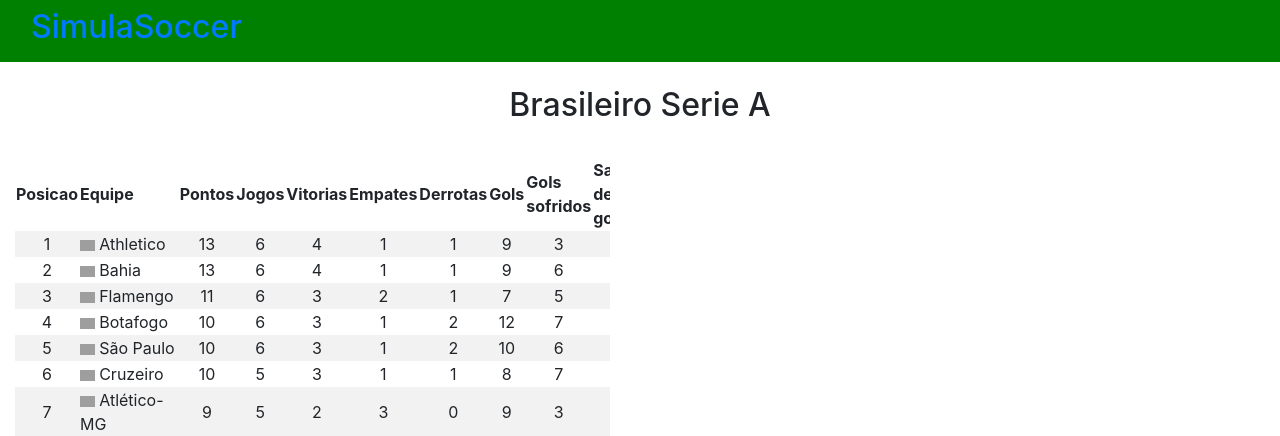
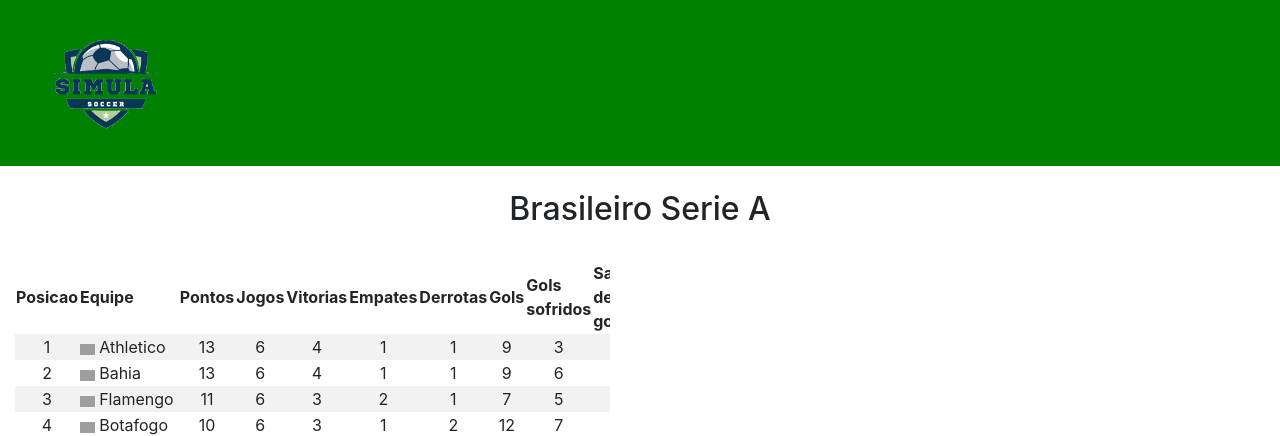
Before and after one commit to vivaccar/simula-soccer, a Django app: page /brasil_serie_a in a window 1280 px wide. Shown: the top 436 px of the page. Run offline with Django 5.2, Linux system fonts and the light colour scheme; data comes from the database, SQL or seed files in the repository; both versions use the stored data as it was after the commit; some libraries are stand-ins or nearby versions; grey boxes are pictures that could not be loaded.

Commit message:
logo at home.html

```diff
--- a/home/templates/home.html
+++ b/home/templates/home.html
@@ -31,7 +31,8 @@
 	<nav class="navbar navbar-inverse" style="background-color: green;">
 		<div class="container-fluid">
 			<div class="navbar-header">
-				<a href="{% url 'home' %}"><h2>SimulaSoccer</h2></a>
+				{% load static %}
+				<a href="{% url 'home' %}" ><img src="{% static 'images/simulasoccer2.png' %}" alt="logo" width="30%" height="30%"></a>
 			  </div>
 		</div>
 	</nav>
```
Also changed, not shown: db.sqlite3.
